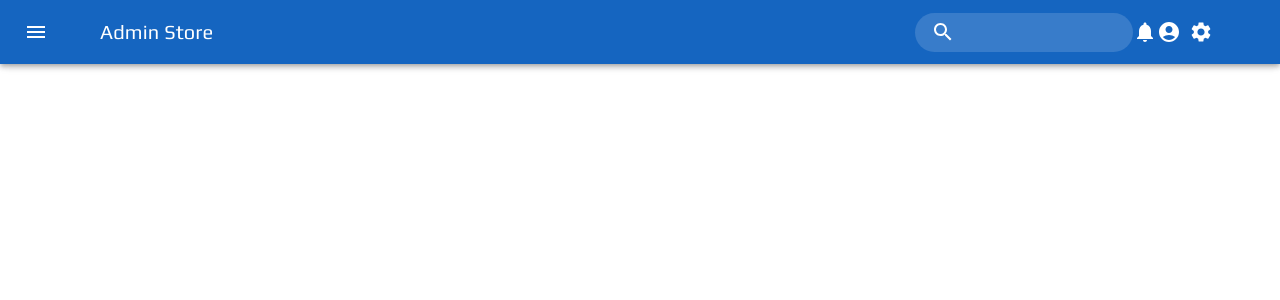
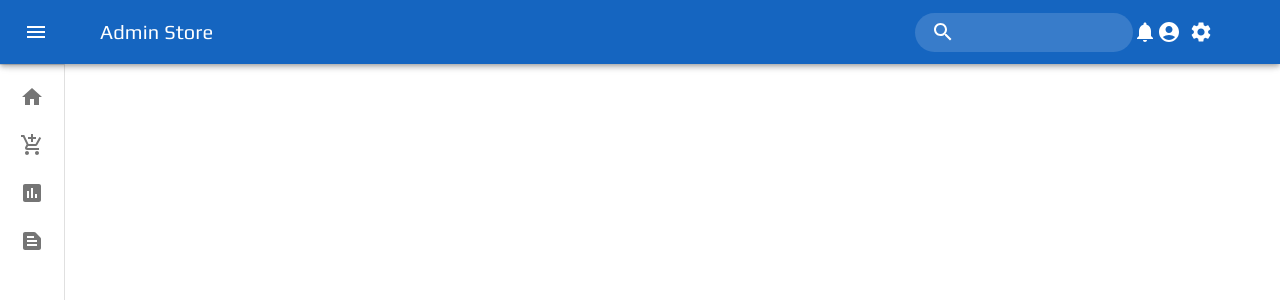
Before and after one commit to inventisoft/ecommerce-front-end, a React (Create React App) app in the folder dashborad/: page / in a window 1280 px wide. Shown: the top 300 px of the page. Built offline with nearby package versions, Linux system fonts and the light colour scheme.

Commit message:
solucionado los errores y la vista de dashboard con material ui y react

```diff
--- a/dashborad/src/App.js
+++ b/dashborad/src/App.js
@@ -3,6 +3,7 @@ import AppBar from "./components/appBar";
 import appTheme, { palette } from './styles/theme';
 import AppState from "./state/appState";
 import { useMemo, useState } from "react";
+import AppDrawer from "./components/appDrawer";
 
 
 
@@ -29,6 +30,7 @@ function App() {
       <AppState>
         <Box sx={{ display: 'flex', flexDirection: 'column'}} >
           <CssBaseline/>
+            <AppDrawer />
             <AppBar switchColorMode={ colorMode.toggleMode} />
         </Box>
       </AppState>
--- a/dashborad/src/components/appBar.jsx
+++ b/dashborad/src/components/appBar.jsx
@@ -142,7 +142,7 @@ export default function AppBar( {switchColorMode }){
           </AppNabar>
           <Menu
               id="settings-menu"
-              anchorEl={!!anchorEl}
+              anchorEl={anchorEl}
               open={!!anchorEl}
               onClose={() => {setAnchorEl(null)}}>
                 <MenuItem>
--- a/dashborad/src/components/appDrawer.jsx
+++ b/dashborad/src/components/appDrawer.jsx
@@ -0,0 +1,151 @@
+import { styled, useTheme } from '@mui/material/styles';
+import MuiDrawer from '@mui/material/Drawer';
+import List from '@mui/material/List';
+import Divider from '@mui/material/Divider';
+import IconButton from '@mui/material/IconButton';
+import ChevronLeftIcon from '@mui/icons-material/ChevronLeft';
+import ChevronRightIcon from '@mui/icons-material/ChevronRight';
+import ListItem from '@mui/material/ListItem';
+import ListItemButton from '@mui/material/ListItemButton';
+import ListItemIcon from '@mui/material/ListItemIcon';
+import ListItemText from '@mui/material/ListItemText';
+import HomeIcon from '@mui/icons-material/Home';
+import AddShoppingCartIcon from '@mui/icons-material/AddShoppingCart';
+import { useAppState } from '../state/appState';
+import { Typography } from '@mui/material';
+import AssessmentIcon from '@mui/icons-material/Assessment';
+import TextSnippetIcon from '@mui/icons-material/TextSnippet';
+
+export const drawerWidth = 240;
+
+const openedMixin = (theme) => ({
+  width: drawerWidth,
+  transition: theme.transitions.create('width', {
+    easing: theme.transitions.easing.sharp,
+    duration: theme.transitions.duration.enteringScreen,
+  }),
+  overflowX: 'hidden',
+});
+
+const closedMixin = (theme) => ({
+  transition: theme.transitions.create('width', {
+    easing: theme.transitions.easing.sharp,
+    duration: theme.transitions.duration.leavingScreen,
+  }),
+  overflowX: 'hidden',
+  width: `calc(${theme.spacing(7)} - 100px)`,
+  [theme.breakpoints.up('sm')]: {
+    width: `calc(${theme.spacing(8)} + 1px)`,
+  },
+});
+
+export const DrawerHeader = styled('div')(({ theme }) => ({
+  display: 'flex',
+  alignItems: 'center',
+  justifyContent: 'flex-end',
+  padding: theme.spacing(0, 1),
+  // necessary for content to be below app bar
+  ...theme.mixins.toolbar,
+}));
+
+export const HeaderTitle = styled(Typography)(({theme}) => ({
+  fontFamily: "'Play', sans-serif",
+  fontSize: '1.5rem',
+  lineHeight: 0.5,
+  [theme.breakpoints.up('sm')]: {
+    fontSize: '2.25rem',
+    lineHeight: 1.25,
+    letterSpacing: 0.005
+  }
+}));
+
+const Drawer = styled(MuiDrawer, { shouldForwardProp: (prop) => prop !== 'open' })(
+  ({ theme, open }) => ({
+    width: drawerWidth,
+    flexShrink: 0,
+    whiteSpace: 'nowrap',
+    boxSizing: 'border-box',
+    ...(open && {
+      ...openedMixin(theme),
+      '& .MuiDrawer-paper': openedMixin(theme),
+    }),
+    ...(!open && {
+      ...closedMixin(theme),
+      '& .MuiDrawer-paper': closedMixin(theme),
+    }),
+  }),
+);
+
+export default function AppDrawer() {
+  const theme = useTheme();
+  const {state, dispatch} = useAppState();
+
+  return (
+
+      <Drawer variant="permanent" open={state.drawer}>
+        <DrawerHeader>
+          <IconButton onClick={() => dispatch({type: 'drawer'})}>
+            {theme.direction === 'rtl' ? <ChevronRightIcon /> : <ChevronLeftIcon />}
+          </IconButton>
+        </DrawerHeader>
+        <Divider />
+        <List>
+            <ListItem disablePadding sx={{ display: 'block' }}>
+              <ListItemButton
+                sx={{justifyContent: state.drawer ? 'initial' : 'center'}}>
+                <ListItemIcon
+                  sx={{
+                    mr: state.drawer ? 3 : 'auto',
+                    justifyContent: 'center',
+                  }}>
+                  <HomeIcon />
+                </ListItemIcon>
+                <ListItemText primary={"home"} sx={{ opacity: state.drawer ? 1 : 0 }} />
+              </ListItemButton>
+            </ListItem>
+
+            <ListItem disablePadding sx={{ display: 'block' }}>
+              <ListItemButton
+                sx={{justifyContent: state.drawer ? 'initial' : 'center'}}>
+                <ListItemIcon
+                  sx={{
+                    mr: state.drawer ? 3 : 'auto',
+                    justifyContent: 'center',
+                  }}>
+                  <AddShoppingCartIcon />
+                </ListItemIcon>
+                <ListItemText primary={"Productos"} sx={{ opacity: state.drawer ? 1 : 0 }} />
+              </ListItemButton>
+            </ListItem>
+
+            <ListItem disablePadding sx={{ display: 'block' }}>
+              <ListItemButton
+                sx={{justifyContent: state.drawer ? 'initial' : 'center'}}>
+                <ListItemIcon
+                  sx={{
+                    mr: state.drawer ? 3 : 'auto',
+                    justifyContent: 'center',
+                  }}>
+                  <AssessmentIcon />
+                </ListItemIcon>
+                <ListItemText primary={"Categorias"} sx={{ opacity: state.drawer ? 1 : 0 }} />
+              </ListItemButton>
+            </ListItem>
+
+            <ListItem disablePadding sx={{ display: 'block' }}>
+              <ListItemButton
+                sx={{justifyContent: state.drawer ? 'initial' : 'center'}}>
+                <ListItemIcon
+                  sx={{
+                    mr: state.drawer ? 3 : 'auto',
+                    justifyContent: 'center',
+                  }}>
+                  <TextSnippetIcon />
+                </ListItemIcon>
+                <ListItemText primary={"Almacen"} sx={{ opacity: state.drawer ? 1 : 0 }} />
+              </ListItemButton>
+            </ListItem>
+        </List>
+      </Drawer>
+  );
+}
```
Also changed, not shown: dashborad/src/components/navbar/NavList.jsx (+21 -21 lines), dashborad/src/components/navbar/Navbar.jsx (+53 -53 lines).
